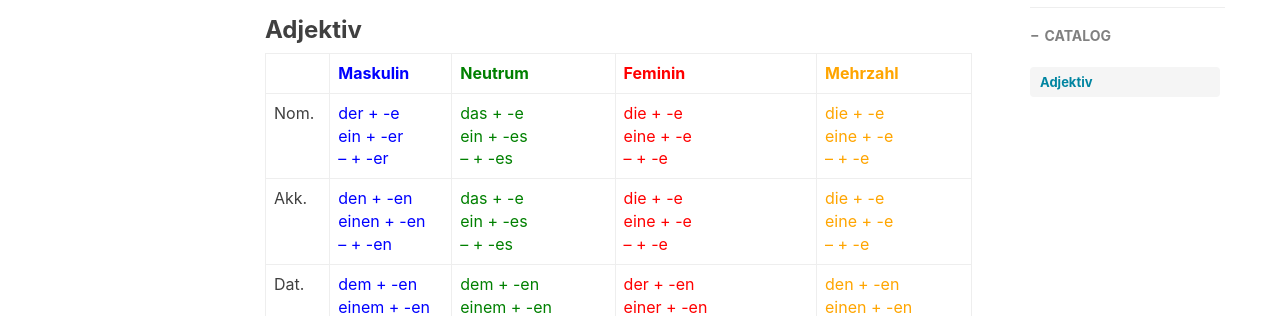
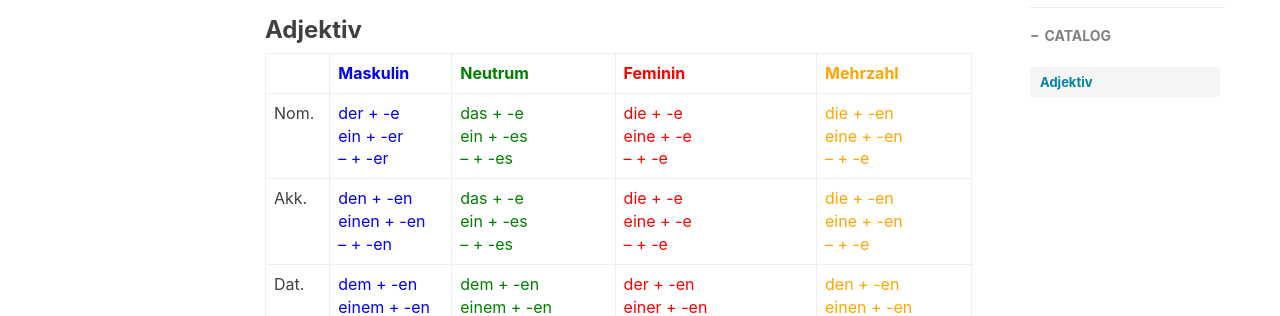
Before and after one commit to Bearxcave/Bearxcave.github.io, a Jekyll site: the page built from _posts/2023-09-17-Deutsch-learnen.md, in a window 1280 px wide. Shown: the part 490-806 px from the top of the page. Built offline with Jekyll 4.4.1, drawn with Linux system fonts in a browser that asks for light colours; nearby versions of some CDN libraries; comment, search, counter and statistics services are not loaded.

Commit message:
Update 2023-09-17-Deutsch-learnen.md

```diff
--- a/_posts/2023-09-17-Deutsch-learnen.md
+++ b/_posts/2023-09-17-Deutsch-learnen.md
@@ -14,8 +14,8 @@ tags:
 
 |      | <span style="color:blue">Maskulin<span> | <span style="color:green">Neutrum<span> | <span style="color:red">Feminin<span> | <span style="color:orange">Mehrzahl<span> |
 | ---- | ---- | ---- | ---- | ---- |
-| Nom. | <span style="color:blue">der + -e <br> ein + -er <br> -- + -er<span> | <span style="color:green">das + -e <br> ein + -es <br> -- + -es<span> | <span style="color:red">die + -e <br> eine + -e <br> -- + -e<span> | <span style="color:orange">die + -e <br> eine + -e <br> -- + -e<span> |
-| Akk. | <span style="color:blue">den + -en <br> einen + -en <br> -- + -en<span> | <span style="color:green">das + -e <br> ein + -es <br> -- + -es<span> | <span style="color:red">die + -e <br> eine + -e <br> -- + -e<span> | <span style="color:orange">die + -e <br> eine + -e <br> -- + -e<span> |
+| Nom. | <span style="color:blue">der + -e <br> ein + -er <br> -- + -er<span> | <span style="color:green">das + -e <br> ein + -es <br> -- + -es<span> | <span style="color:red">die + -e <br> eine + -e <br> -- + -e<span> | <span style="color:orange">die + -en <br> eine + -en <br> -- + -e<span> |
+| Akk. | <span style="color:blue">den + -en <br> einen + -en <br> -- + -en<span> | <span style="color:green">das + -e <br> ein + -es <br> -- + -es<span> | <span style="color:red">die + -e <br> eine + -e <br> -- + -e<span> | <span style="color:orange">die + -en <br> eine + -en <br> -- + -e<span> |
 | Dat. | <span style="color:blue">dem + -en <br> einem + -en <br> -- + -em<span> | <span style="color:green">dem + -en <br> einem + -en <br> -- + -em<span> | <span style="color:red">der + -en <br> einer + -en <br> -- + -er<span> | <span style="color:orange">den + -en <br> einen + -en <br> -- + -en<span> |
 | Gen. | <span style="color:blue">des + -en <br> eines + -en <br> -- + -en<span> | <span style="color:green">des + -en <br> eines + -en <br> -- + -en<span> | <span style="color:red">der + -en <br> einer + -en <br> -- + -er<span> | <span style="color:orange">der + -en <br> einer + -en <br> -- + -er<span> |
 |      | Kategorie | Der-Wörter:<br>der,die,das,den,<br>dem,des,dieser,<br>alle,jeder,jener,<br>welcher,manche,<br>solche & beide | Ein-Wörter:<br>ein,kein,mein,dein,<br>sein,ihr,unser,euer,Ihr | Nullartikel:<br>viel,etwas,viele,<br>wenig,einige,#s |
```
